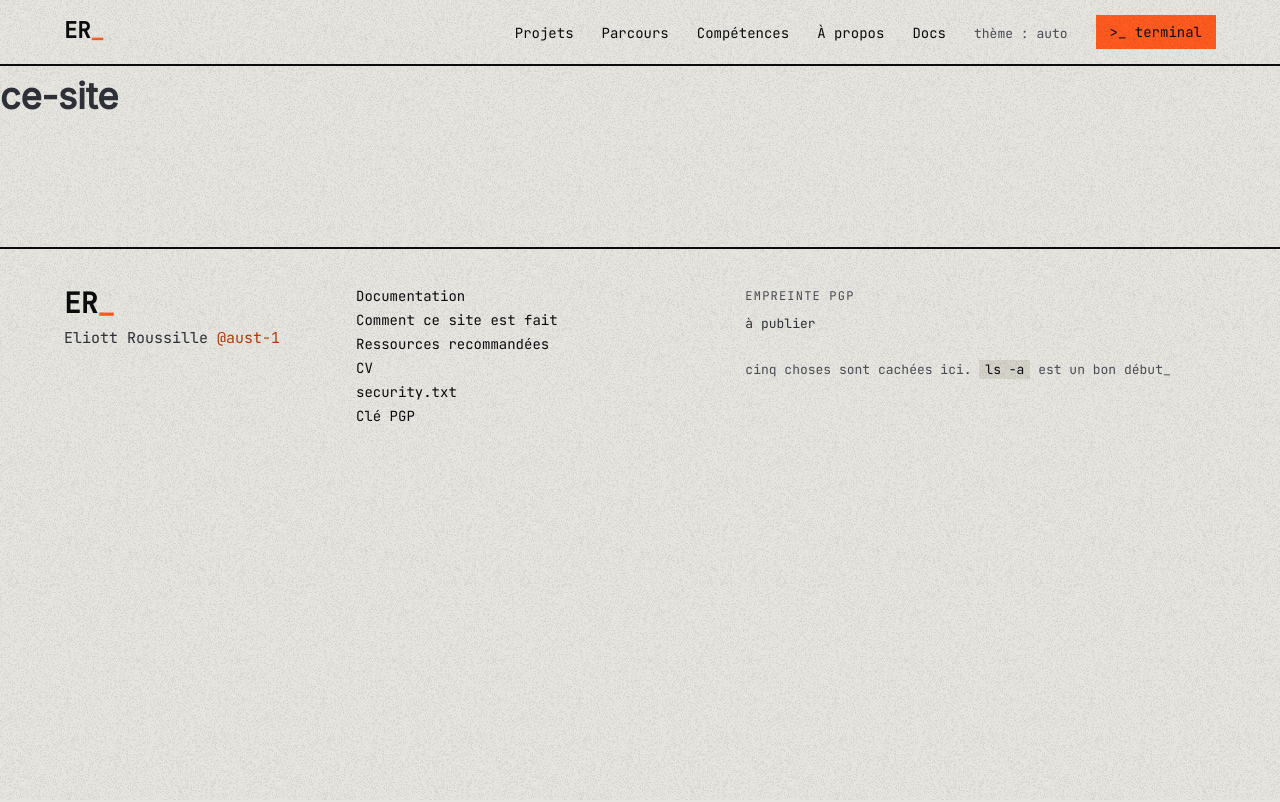
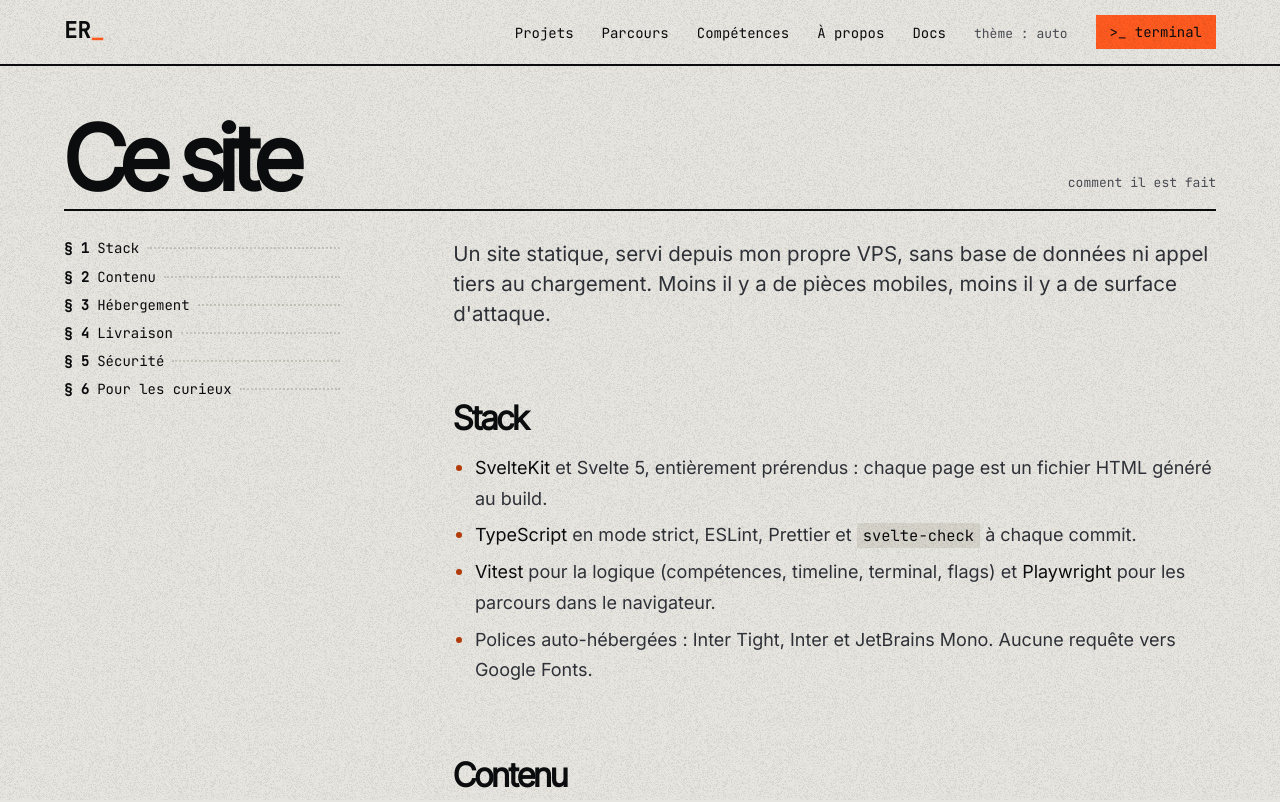
Before and after one commit to aust-1/portfolio, a SvelteKit app: page /ce-site in a window 1280 px wide. Shown: the top 802 px of the page. Built offline with nearby package versions, Linux system fonts and the light colour scheme.

Commit message:
feat(pages): comment ce site est fait et 404 façon terminal

```diff
--- /dev/null
+++ b/src/routes/+error.svelte
@@ -0,0 +1,97 @@
+<script lang="ts">
+  import { page } from '$app/state';
+
+  // 404 qui répond comme un terminal (spec §10). Suggère les vraies pages et glisse l'indice Konami.
+  const ROUTES = [
+    '/',
+    '/projets',
+    '/parcours',
+    '/competences',
+    '/a-propos',
+    '/cv',
+    '/liens',
+    '/ce-site',
+  ];
+  const path = $derived(page.url.pathname);
+  const notFound = $derived(page.status === 404);
+</script>
+
+<svelte:head>
+  <title>{page.status} · Eliott Roussille</title>
+  <meta name="robots" content="noindex" />
+</svelte:head>
+
+<div class="container page">
+  <div class="term t-mono" role="region" aria-label="Erreur {page.status}">
+    <p><span class="prompt">visiteur@eliott-roussille:~$</span> cd {path}</p>
+    {#if notFound}
+      <p class="err">bash: cd: {path}: command not found</p>
+      <p class="muted">code de sortie 404 : cette page n'existe pas (ou plus).</p>
+    {:else}
+      <p class="err">segmentation fault (core dumped) · {page.status}</p>
+      <p class="muted">{page.error?.message ?? 'Erreur inattendue.'}</p>
+    {/if}
+    <p><span class="prompt">visiteur@eliott-roussille:~$</span> ls /</p>
+    <ul>
+      {#each ROUTES as r (r)}<li><a href={r}>{r === '/' ? '~' : r.slice(1)}/</a></li>{/each}
+    </ul>
+    <p class="muted"># astuce : ↑ ↑ ↓ ↓ ← → ← → B A, quelque part sur ce site</p>
+    <p><span class="prompt">visiteur@eliott-roussille:~$</span> <span class="cursor">_</span></p>
+  </div>
+  <p class="big t-section" aria-hidden="true">{page.status}<span class="u">_</span></p>
+</div>
+
+<style>
+  .page {
+    padding-top: 72px;
+    display: grid;
+    gap: 40px;
+  }
+  .term {
+    background: var(--er-ink);
+    color: var(--er-bg);
+    padding: clamp(20px, 4vw, 36px);
+    font-size: 15px;
+    line-height: 1.8;
+    max-width: 880px;
+    overflow-wrap: anywhere;
+  }
+  .prompt {
+    color: var(--er-signal);
+  }
+  .err {
+    color: var(--er-signal);
+  }
+  .muted {
+    color: color-mix(in srgb, var(--er-bg) 65%, var(--er-ink));
+  }
+  ul {
+    display: flex;
+    flex-wrap: wrap;
+    gap: 4px 22px;
+    list-style: none;
+    padding: 0;
+    margin: 0;
+  }
+  a {
+    color: var(--er-bg);
+  }
+  a:hover {
+    color: var(--er-signal);
+  }
+  .cursor {
+    animation: blink 1.1s steps(1) infinite;
+  }
+  @keyframes blink {
+    50% {
+      opacity: 0;
+    }
+  }
+  .big {
+    font-size: clamp(96px, 18vw, 240px);
+    color: var(--er-surface);
+  }
+  .u {
+    color: var(--er-signal);
+  }
+</style>
--- a/src/routes/ce-site/+page.svelte
+++ b/src/routes/ce-site/+page.svelte
@@ -1 +1,193 @@
-<h1>ce-site</h1>
+<script lang="ts">
+  import '#lib/styles/prose.css';
+  import Toc from '#lib/components/motifs/Toc.svelte';
+  import SectionHead from '#lib/components/SectionHead.svelte';
+  import { SECURITY_HEADERS } from '#lib/security-headers.ts';
+
+  const toc = [
+    { id: 'stack', label: 'Stack', n: 1 },
+    { id: 'contenu', label: 'Contenu', n: 2 },
+    { id: 'hebergement', label: 'Hébergement', n: 3 },
+    { id: 'livraison', label: 'Livraison', n: 4 },
+    { id: 'securite', label: 'Sécurité', n: 5 },
+    { id: 'curieux', label: 'Pour les curieux', n: 6 },
+  ];
+</script>
+
+<svelte:head>
+  <title>Comment ce site est fait · Eliott Roussille</title>
+  <meta
+    name="description"
+    content="La stack, l'hébergement, la chaîne de déploiement et les en-têtes de sécurité de eliott-roussille.fr."
+  />
+</svelte:head>
+
+<div class="container page">
+  <SectionHead title="Ce site" id="titre" level={1} meta="comment il est fait" />
+
+  <div class="layout">
+    <aside><div class="toc"><Toc items={toc} /></div></aside>
+
+    <div class="prose">
+      <p class="t-lead">
+        Un site statique, servi depuis mon propre VPS, sans base de données ni appel tiers au
+        chargement. Moins il y a de pièces mobiles, moins il y a de surface d'attaque.
+      </p>
+
+      <h2 id="stack">Stack</h2>
+      <ul>
+        <li>
+          <strong>SvelteKit</strong> et Svelte 5, entièrement prérendus : chaque page est un fichier HTML
+          généré au build.
+        </li>
+        <li>
+          <strong>TypeScript</strong> en mode strict, ESLint, Prettier et <code>svelte-check</code> à
+          chaque commit.
+        </li>
+        <li>
+          <strong>Vitest</strong> pour la logique (compétences, timeline, terminal, flags) et
+          <strong>Playwright</strong> pour les parcours dans le navigateur.
+        </li>
+        <li>
+          Polices auto-hébergées : Inter Tight, Inter et JetBrains Mono. Aucune requête vers Google
+          Fonts.
+        </li>
+      </ul>
+
+      <h2 id="contenu">Contenu</h2>
+      <p>
+        Chaque projet et chaque rôle est un fichier Markdown dont l'en-tête est validé par
+        <code>zod</code> au build. Un lien vers un projet inexistant, une date mal formée ou une apostrophe
+        typographique font échouer la compilation.
+      </p>
+      <p>
+        Les compétences ne sont saisies nulle part : elles sont déduites des projets. Le statut d'un
+        rôle (en cours, terminé, à venir) est calculé à partir de ses dates, et un rebuild chaque
+        nuit le tient à jour.
+      </p>
+
+      <h2 id="hebergement">Hébergement</h2>
+      <p>
+        Le site tourne dans un conteneur Docker sur un VPS que j'administre. Un Caddy interne sert
+        les fichiers statiques et pose les en-têtes de sécurité ; un reverse proxy Caddy partagé
+        gère TLS pour tous les services du serveur. Le conteneur ne publie aucun port, tourne sans
+        privilèges supplémentaires et expose un healthcheck.
+      </p>
+
+      <h2 id="livraison">Livraison</h2>
+      <ul>
+        <li>
+          Chaque push sur <code>main</code> lance la CI : format, lint, types, tests unitaires, build
+          et tests de bout en bout.
+        </li>
+        <li>
+          Si la CI est verte, un workflow se connecte au VPS en SSH, avec une clé dédiée et une clé
+          d'hôte épinglée, puis lance le script de déploiement.
+        </li>
+        <li>
+          Le script reconstruit l'image, redémarre le conteneur et attend qu'il réponde avant de
+          déclarer le déploiement réussi.
+        </li>
+        <li>
+          Les statistiques GitHub sont calculées chaque nuit par un autre dépôt, le seul à détenir
+          un token. Le site les lit au build : aucun token n'est exposé et le navigateur n'appelle
+          jamais l'API GitHub.
+        </li>
+      </ul>
+
+      <h2 id="securite">Sécurité</h2>
+      <p>
+        Objectif : la note A+ sur les scanners d'en-têtes (Mozilla Observatory,
+        securityheaders.com). Voici ce que chaque réponse renvoie :
+      </p>
+      <dl class="headers">
+        {#each SECURITY_HEADERS as h (h.name)}
+          <div>
+            <dt class="t-mono">{h.name}</dt>
+            <dd>{h.why}</dd>
+          </div>
+        {/each}
+      </dl>
+      <p>
+        Pour signaler une vulnérabilité : <a href="/.well-known/security.txt" data-sveltekit-reload
+          >security.txt</a
+        >
+        (RFC 9116), avec ma <a href="/pgp.asc" data-sveltekit-reload>clé PGP</a>.
+      </p>
+
+      <h2 id="curieux">Pour les curieux</h2>
+      <p>
+        Le site cache cinq flags au format <code>aust-1&#123;...&#125;</code>. Le terminal (<kbd
+          >Ctrl</kbd
+        >
+        + <kbd>K</kbd>) les valide avec <code>submit</code>. Seules leurs empreintes SHA-256 sont
+        embarquées dans le code : les lire dans le bundle ne suffit pas.
+      </p>
+      <p>
+        Le code source est public :
+        <a href="https://github.com/aust-1/portfolio">github.com/aust-1/portfolio</a>.
+      </p>
+    </div>
+  </div>
+</div>
+
+<style>
+  .page {
+    padding-top: 56px;
+  }
+  .layout {
+    display: grid;
+    grid-template-columns: repeat(12, 1fr);
+    gap: 40px var(--gutter);
+  }
+  aside {
+    grid-column: 1 / span 3;
+  }
+  .toc {
+    position: sticky;
+    top: 24px;
+  }
+  .prose {
+    grid-column: 5 / span 8;
+  }
+  .headers {
+    display: grid;
+    gap: 2px;
+    margin-top: 1.2em;
+  }
+  .headers div {
+    display: grid;
+    grid-template-columns: minmax(0, 300px) 1fr;
+    gap: 16px;
+    padding: 12px 16px;
+    background: var(--er-surface);
+  }
+  .headers dt {
+    font-size: 13px;
+    color: var(--er-ink);
+    overflow-wrap: anywhere;
+  }
+  .headers dd {
+    margin: 0;
+    font-size: 15px;
+    line-height: 1.5;
+  }
+  kbd {
+    font-family: var(--font-mono);
+    background: var(--er-surface);
+    padding: 1px 6px;
+    font-size: 0.85em;
+  }
+  @media (max-width: 880px) {
+    aside {
+      display: none;
+    }
+    .prose {
+      grid-column: 1 / -1;
+    }
+    .headers div {
+      grid-template-columns: 1fr;
+      gap: 4px;
+    }
+  }
+</style>
--- a/vite.config.ts
+++ b/vite.config.ts
@@ -15,7 +15,8 @@ export default defineConfig({
         runes: ({ filename }) =>
           filename.split(/[/\\]/).includes('node_modules') ? undefined : true,
       },
-      adapter: adapter({ fallback: undefined, strict: true }),
+      // 404.html : page servie par Caddy pour toute URL inconnue ; le routeur client y affiche +error.svelte.
+      adapter: adapter({ fallback: '404.html', strict: true }),
       prerender: { handleHttpError: 'fail', handleMissingId: 'fail' },
       // Pages prérendues : SvelteKit pose la CSP en <meta> avec les empreintes de ses scripts.
       // Les directives qu'une balise <meta> ignore (frame-ancestors…) sont posées par Caddy.
```
